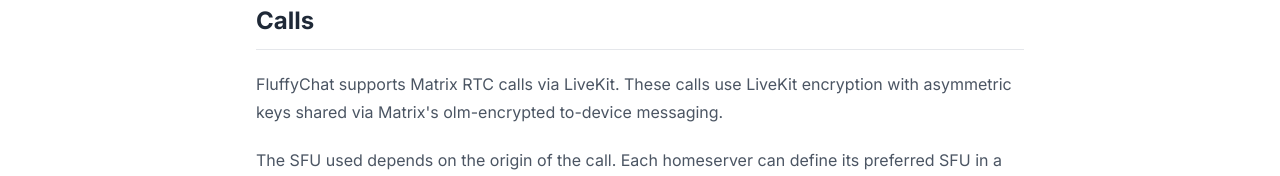
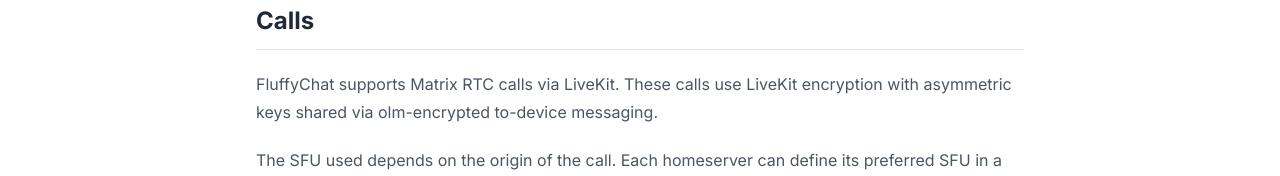
Before and after one commit to krille-chan/fluffychat-website, a Next.js app: page /privacy in a window 1280 px wide. Shown: the part 5051-5227 px from the top of the page. Built offline with nearby package versions, Linux system fonts and the light colour scheme.

Commit message:
chore: follow up typo

```diff
--- a/src/app/privacy/page.tsx
+++ b/src/app/privacy/page.tsx
@@ -306,7 +306,7 @@
         <h2 id="calls">Calls</h2>
         <p>
           FluffyChat supports Matrix RTC calls via LiveKit. These calls use
-          LiveKit encryption with asymmetric keys shared via Matrix's olm-encrypted
+          LiveKit encryption with asymmetric keys shared via olm-encrypted
           to-device messaging.
         </p>
         <p>
```
